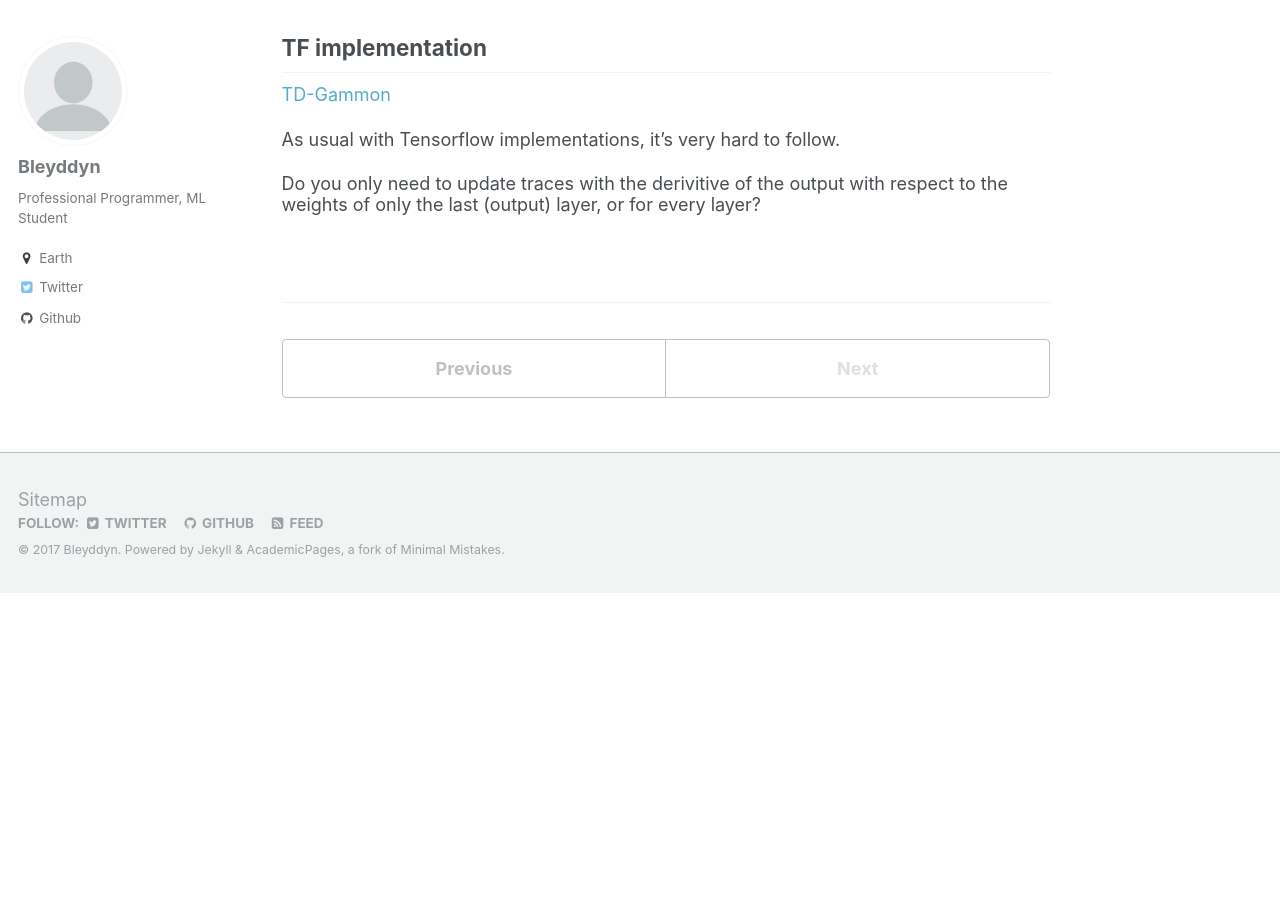
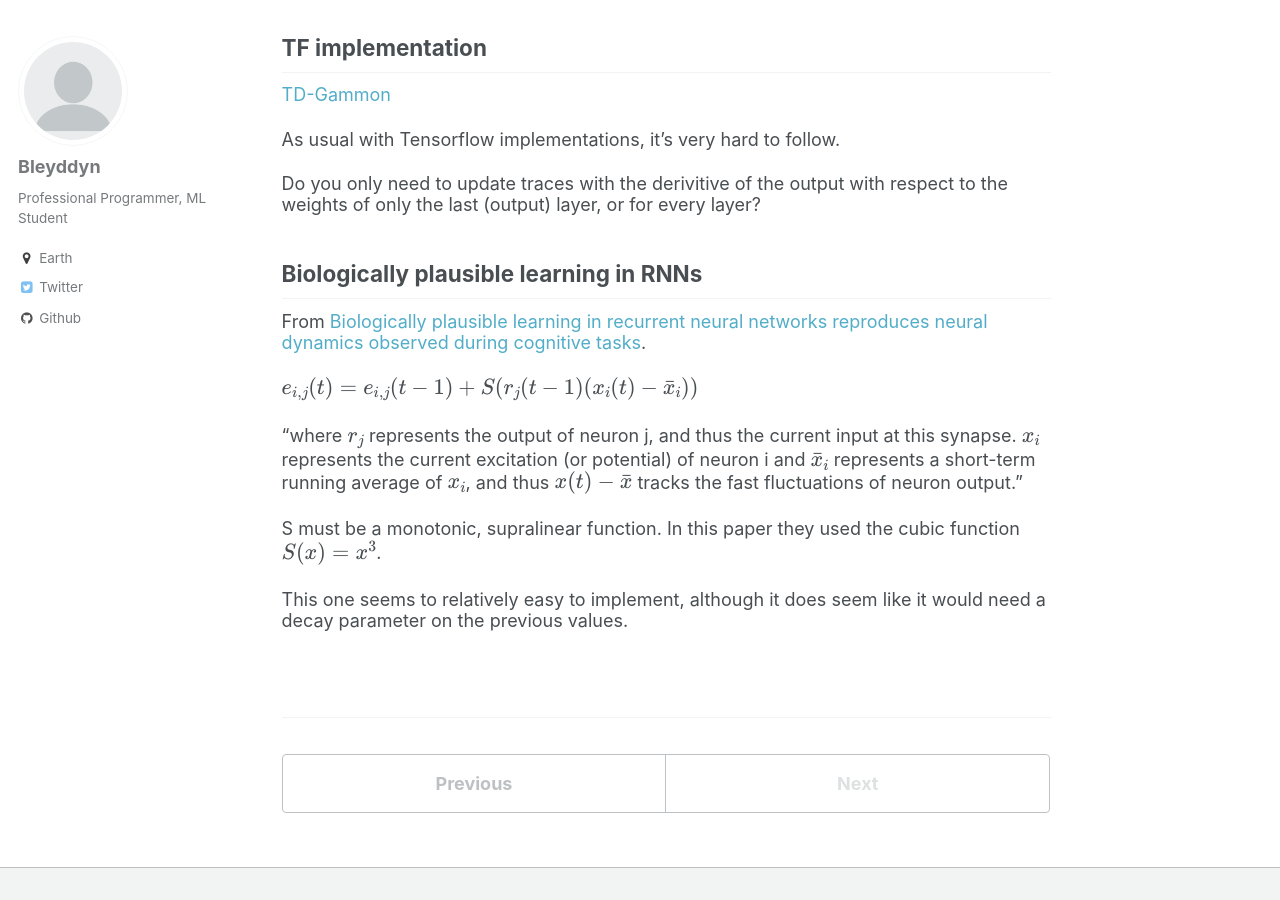
Before and after one commit to Bleyddyn/Bleyddyn.github.io, a Jekyll site: the page built from _publications/2017-07-17-eligibility-traces.md, in a window 1280 px wide and 900 px high, scrolled down 662 px. Built offline with Jekyll 4.4.1, drawn with Linux system fonts in a browser that asks for light colours; formulas are drawn with MathJax 3; before the commit the page ends 1255 px from its top, so only the background shows below that.

Commit message:
Added another section on eligibility traces. More notes and papers to read.

```diff
--- a/_publications/2017-07-17-eligibility-traces.md
+++ b/_publications/2017-07-17-eligibility-traces.md
@@ -31,3 +31,18 @@ I understand and have implemented most of that, in one place or another. Just th
 As usual with Tensorflow implementations, it's very hard to follow.
 
 Do you only need to update traces with the derivitive of the output with respect to the weights of only the last (output) layer, or for every layer?
+
+## Biologically plausible learning in RNNs
+
+From [Biologically plausible learning in recurrent neural networks reproduces neural dynamics observed during cognitive tasks](http://www.biorxiv.org/content/biorxiv/early/2017/02/22/057729.full.pdf).
+
+
+$e_{i,j}(t) = e_{i,j}(t-1) + S(r_j(t-1)(x_i(t) - \bar x_i))$
+
+"where $r_j$ represents the output of neuron j, and thus the current input at this synapse. $x_i$ represents
+the current excitation (or potential) of neuron i and $\bar x_i$ represents a short-term
+running average of $x_i$, and thus $x(t) - \bar x$ tracks the fast fluctuations of neuron output."
+
+S must be a monotonic, supralinear function. In this paper they used the cubic function $S(x) = x^3$.
+
+This one seems to relatively easy to implement, although it does seem like it would need a decay parameter on the previous values.
```
Also changed, not shown: _pages/notes.md (+2 -0 lines), _pages/publications.md (+6 -0 lines).
